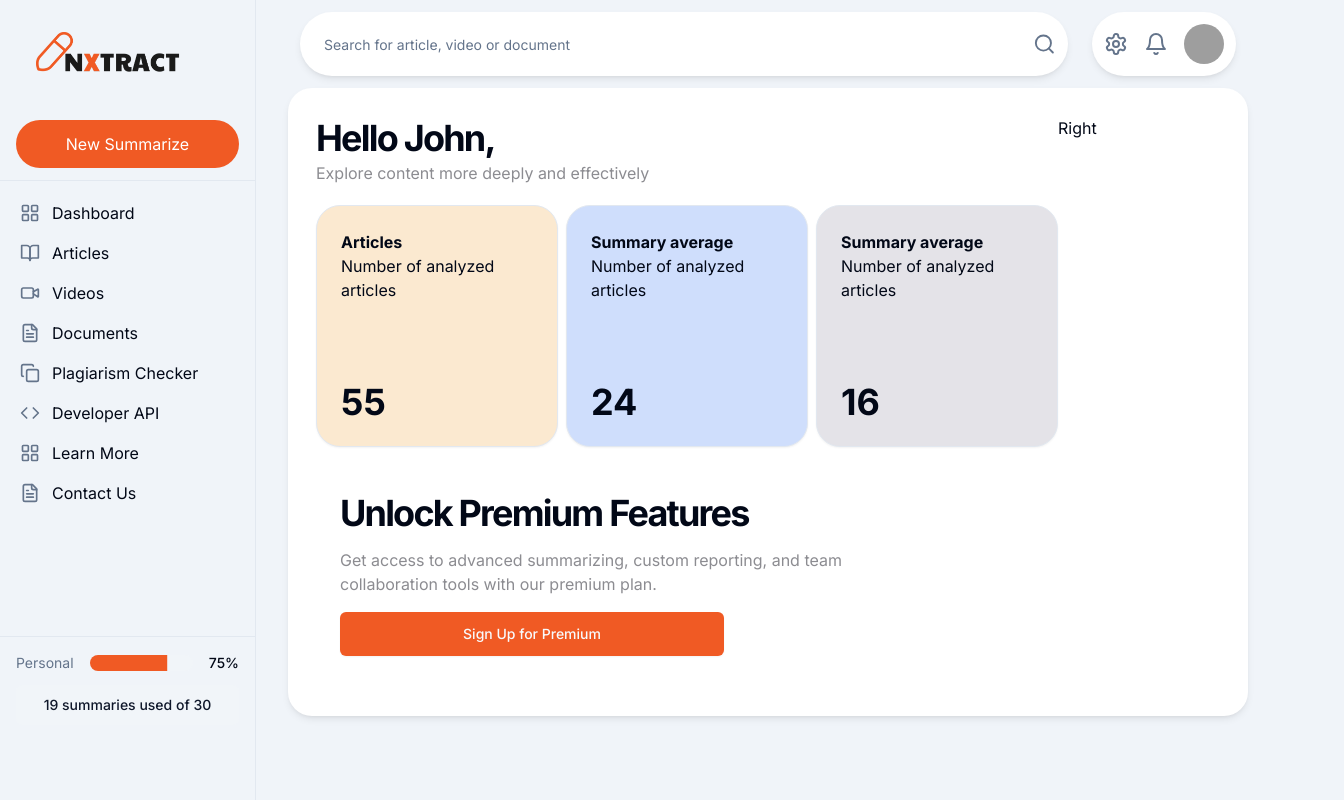
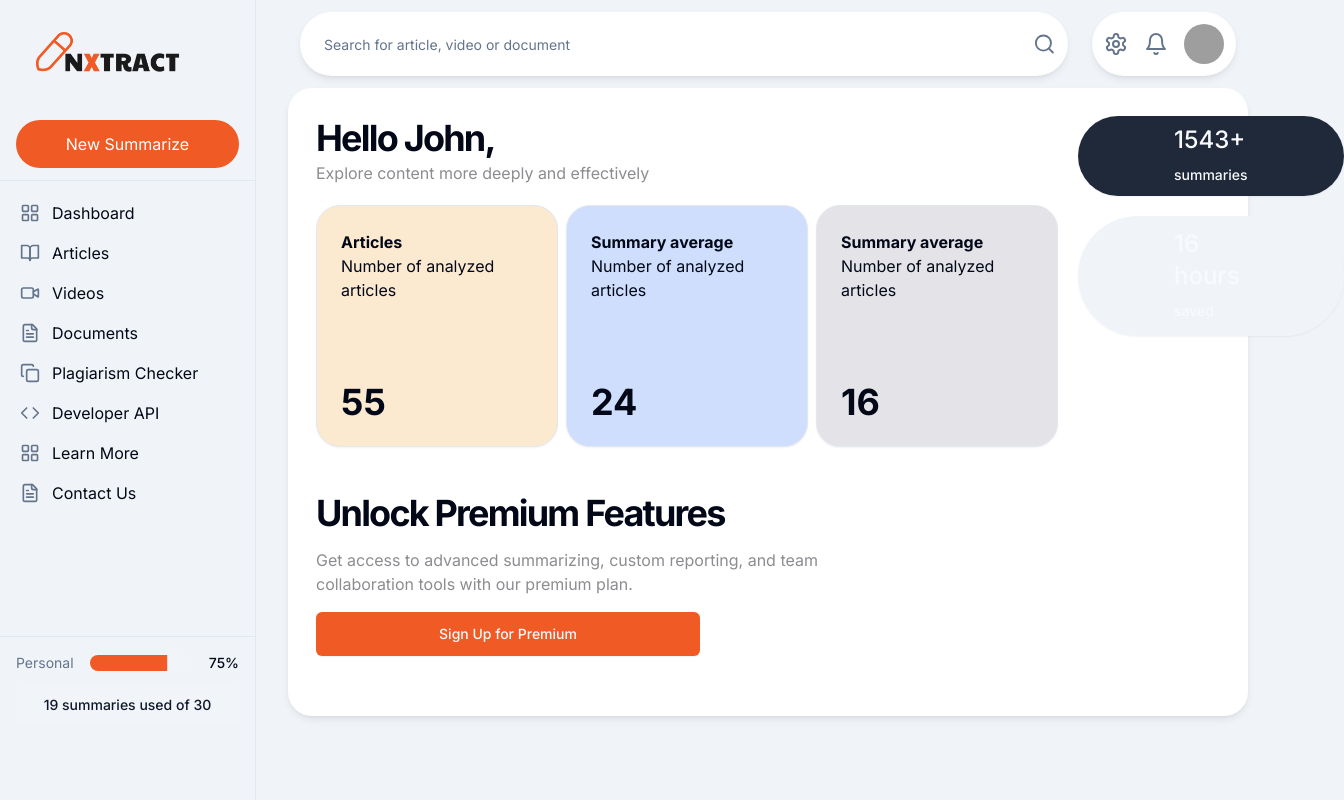
Before and after one commit to Manuel-heav/Inxtract, a Next.js app in the folder Frontend/: page /dashboard in a window 1280 px wide. Shown: the whole page, 1344 px wide, since content can reach past the window. Built offline with nearby package versions, Linux system fonts and the light colour scheme; grey boxes are pictures that could not be loaded.

Commit message:
Did a few more sections

```diff
--- a/Frontend/app/dashboard/_components/CTA.tsx
+++ b/Frontend/app/dashboard/_components/CTA.tsx
@@ -1,7 +1,7 @@
 export default function CTA() {
   return (
-    <section className="w-full py-8 md:py-8 lg:py-8 bg-muted">
-      <div className="container grid gap-4 md:px-6">
+    <section className="w-full py-8 md:py-8 lg:py-8">
+      <div className="grid gap-4">
         <div className="space-y-3">
           <h2 className="text-3xl font-bold tracking-tighter md:text-4xl/tight">Unlock Premium Features</h2>
           <p className="max-w-[600px] text-[#8C8C91] mb-5">
@@ -11,7 +11,7 @@ export default function CTA() {
         <div className="w-full max-w-sm">
           <button
             type="submit"
-            className="w-full rounded-md bg-[#f05a24] px-6 py-3 text-sm font-medium text-primary-foreground shadow-sm transition-colors hover:bg-primary/90 focus-visible:outline-none focus-visible:ring-1 focus-visible:ring-ring disabled:pointer-events-none disabled:opacity-50"
+            className="w-full rounded-md bg-[#f05a24] py-3 text-sm font-medium text-primary-foreground shadow-sm transition-colors hover:bg-primary/90 focus-visible:outline-none focus-visible:ring-1 focus-visible:ring-ring disabled:pointer-events-none disabled:opacity-50"
           >
             Sign Up for Premium
           </button>
--- a/Frontend/app/dashboard/_components/DashboardMain.tsx
+++ b/Frontend/app/dashboard/_components/DashboardMain.tsx
@@ -4,7 +4,7 @@ import CTA from "./CTA";
 
 export default function DashboardMain() {
     return (
-        <div className="flex mx-8 bg-[#fff] p-7 rounded-3xl shadow-custom-1">
+        <div className="flex gap-5 mx-8 bg-[#fff] p-7 rounded-3xl shadow-custom-1">
             <div>
                 <h1 className="text-3xl font-bold tracking-tighter md:text-4xl/tight">Hello John,</h1>
                 <p className="text-[#8C8C91] mb-5">Explore content more deeply and effectively</p>
@@ -40,13 +40,16 @@ export default function DashboardMain() {
                         </CardContent>
                     </Card>
                 </div>
+                <CTA />
 
-                <CTA />
             </div>
 
 
             {/* Right */}
-            <div>Right</div>
+            <div>
+                <h1 className="bg-[#202939] w-full rounded-full py-2 px-24 font-medium text-primary-foreground shadow-sm transition-colors hover:bg-primary/90 focus-visible:outline-none focus-visible:ring-1 focus-visible:ring-ring disabled:pointer-events-none disabled:opacity-50 mb-5 text-2xl">1543+ <span className="text-sm">summaries</span></h1>
+                <h1 className="bg-[#F0F4F9] text-black w-full rounded-full py-3 px-24 font-medium text-primary-foreground shadow-sm transition-colors focus-visible:outline-none text-2xl focus-visible:ring-1 focus-visible:ring-ring disabled:pointer-events-none disabled:opacity-50">16 hours <span className="text-sm">saved</span></h1>
+            </div>
         </div>
     )
 }
```
